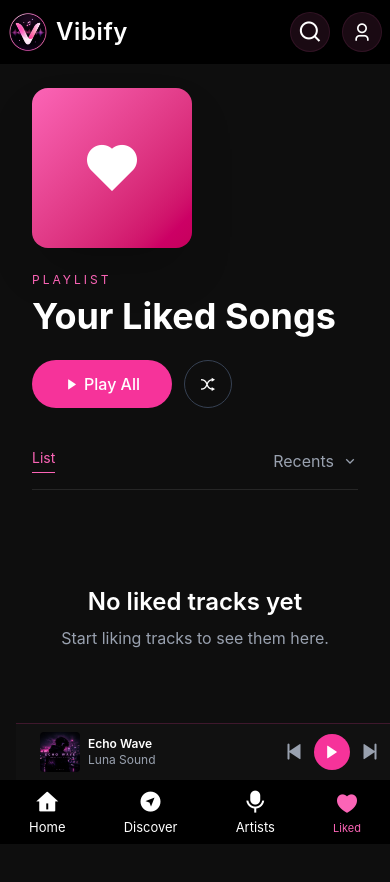
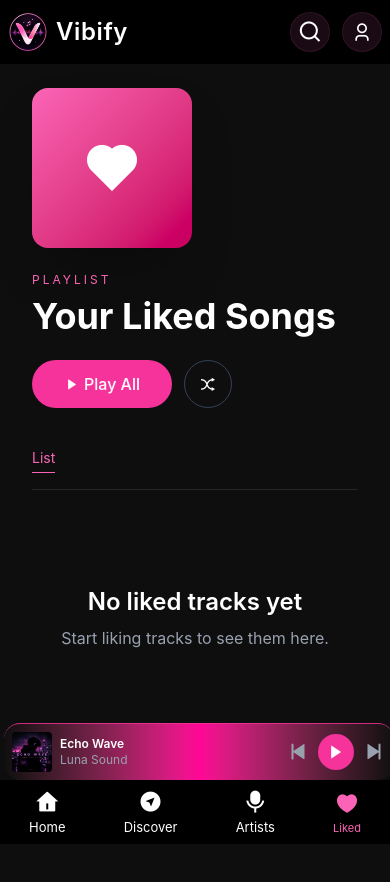
Before and after one commit to diyameghani26/Vibify, a React (Vite) app: page /liked in a window 390 px wide. Built offline with nearby package versions, Linux system fonts and the light colour scheme.

Commit message:
updated playerbar ui

```diff
--- a/src/Components/PlayerBar.jsx
+++ b/src/Components/PlayerBar.jsx
@@ -145,10 +145,12 @@ useEffect(() => {
   return () => audio.removeEventListener('ended', handleEnd)
 }, [repeatMode, currentTrack])
   return (
+
     <>
       {/* MOBILE - Only < 640px */}
-      <div className="fixed block bottom-16 sm:hidden w-full bg-[#111111] border-t border-pink-500/20 px-6 mr-6 py-2 z-50">
-        <div className="flex items-center justify-between gap-2">
+      <div className="fixed block bottom-16 bg-linear-to-r from-[#0f0f0f] via-[#ff0697] to-[#0f0f0f]
+border-t border-pink-500/80 sm:hidden w-full px-2  py-2   -ml-3 rounded-2xl">
+        <div className="flex items-center justify-between gap-2 ">
 
           {/* LEFT - Track Info */}
           <div className="flex items-center gap-2 flex-1 min-w-0">
--- a/src/pages/Liked.jsx
+++ b/src/pages/Liked.jsx
@@ -109,19 +109,10 @@ if (loading) {
         List
       </button>
 
-      {/* <button className="text-gray-400 hover:text-white">
-        Grid
-      </button> */}
+
     </div>
 
-    <div className="flex items-center gap-4 text-gray-400">
-      {/* <i className="ri-search-line text-lg"></i> */}
 
-      <button className="flex items-center gap-2 hover:text-white">
-        Recents
-        <i className="ri-arrow-down-s-line"></i>
-      </button>
-    </div>
 
   </div>
 
--- a/src/pages/ProfileDetail.jsx
+++ b/src/pages/ProfileDetail.jsx
@@ -85,7 +85,10 @@ const ProfileDetail = ({ allTracks = [] }) => {
         </div>
 
         {/* Liked Songs */}
-        <div className="mt-6 bg-zinc-900/50 border border-zinc-800 rounded-3xl p-6">
+        <div
+          onClick={() => navigate('/liked')}
+
+        className="mt-6 bg-zinc-900/50 border border-zinc-800 rounded-3xl p-6">
 
           <p className="text-gray-400 text-sm uppercase tracking-wider">
             Music
@@ -94,7 +97,9 @@ const ProfileDetail = ({ allTracks = [] }) => {
           <div className="mt-4 flex items-center justify-between">
 
             <div>
-              <h3 className="text-xl font-semibold">
+              <h3
+
+              className="text-xl font-semibold">
                 Liked Songs
               </h3>
 
@@ -103,7 +108,9 @@ const ProfileDetail = ({ allTracks = [] }) => {
               </p>
             </div>
 
-            <span className="text-4xl font-bold text-pink-400">
+            <span
+
+            className="text-4xl font-bold text-pink-400">
               {likedSongs}
             </span>
 
```
